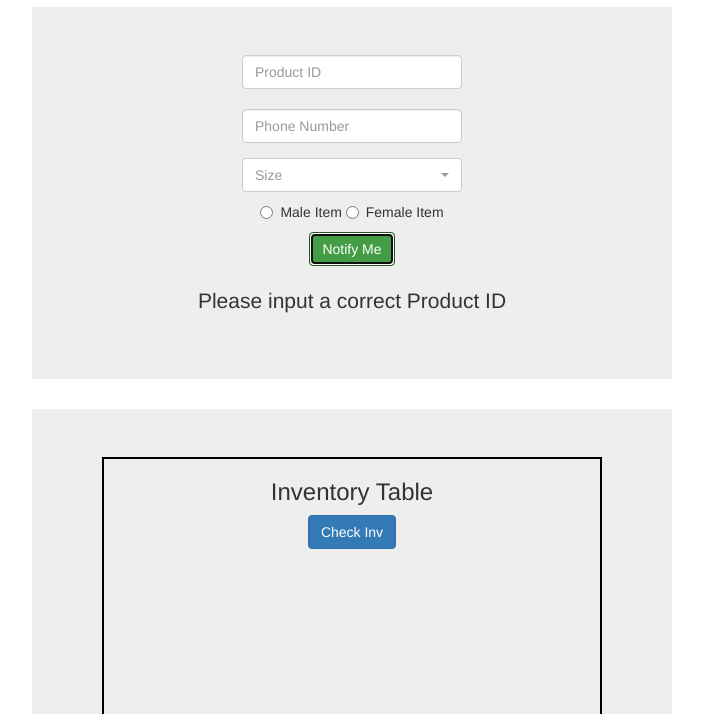
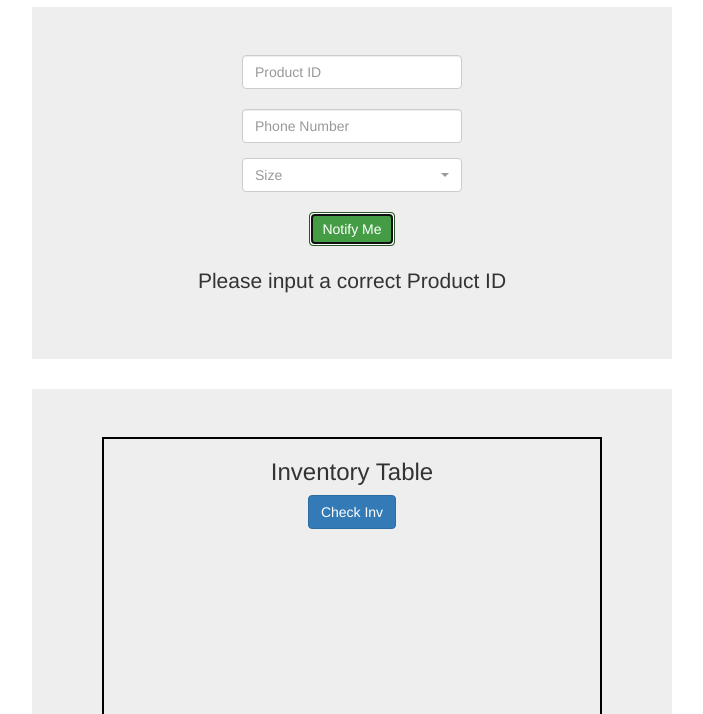
Before and after one commit to JeffreyIam/AdiRestock, a website: page index.html in a window 1280 px wide. Both pictures are taken after a click on the button "Notify Me". Shown: the part 86-800 px from the top of the page, without its empty margins (288-991 px from the left). Drawn offline with Linux system fonts and the light colour scheme.

Commit message:
Remove unnecessary input gender

```diff
--- a/index.html
+++ b/index.html
@@ -51,10 +51,7 @@
           <option>18</option>
         </select>
         <br>
-        <div class="radio" id="gender">
-          <label><input type="radio" name="gender" value="male">Male Item</label>
-          <label><input type="radio" name="gender" value="female">Female Item</label>
-        </div>
+        <br>
         <button class="btn btn-success" onClick="submit()">Notify Me</button>
         <br>
         <br>
@@ -83,16 +80,13 @@
         var strUser = s.options[s.selectedIndex].value
         var productId = document.getElementById('productId').value.toUpperCase()
         var number = document.getElementById('phoneNumber').value.replace(/\D/g, '')
-        var gender = document.querySelector('input[name="gender"]:checked') === null ? null : document.querySelector('input[name="gender"]:checked').value
         if(productId.length <= 3) {
           document.getElementById('status').innerHTML = 'Please input a correct Product ID'
         } else if(number.length !== 11) {
           document.getElementById('status').innerHTML = 'Please input a correct Phone Number // Format: 14159528888'
         } else if(strUser === "") {
           document.getElementById('status').innerHTML = 'Please select a size'
-        } else if(gender === null) {
-          document.getElementById('status').innerHTML = 'Please select a gender'
-        }  else {
+        } else {
           document.getElementById('status').innerHTML = ''
 
           $.ajax({
```
